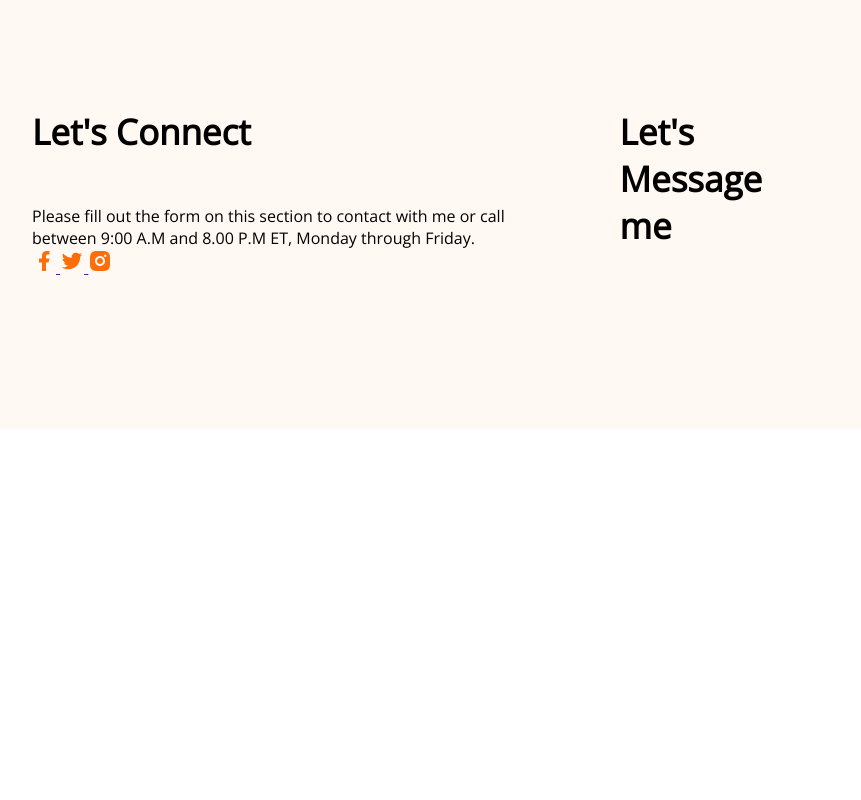
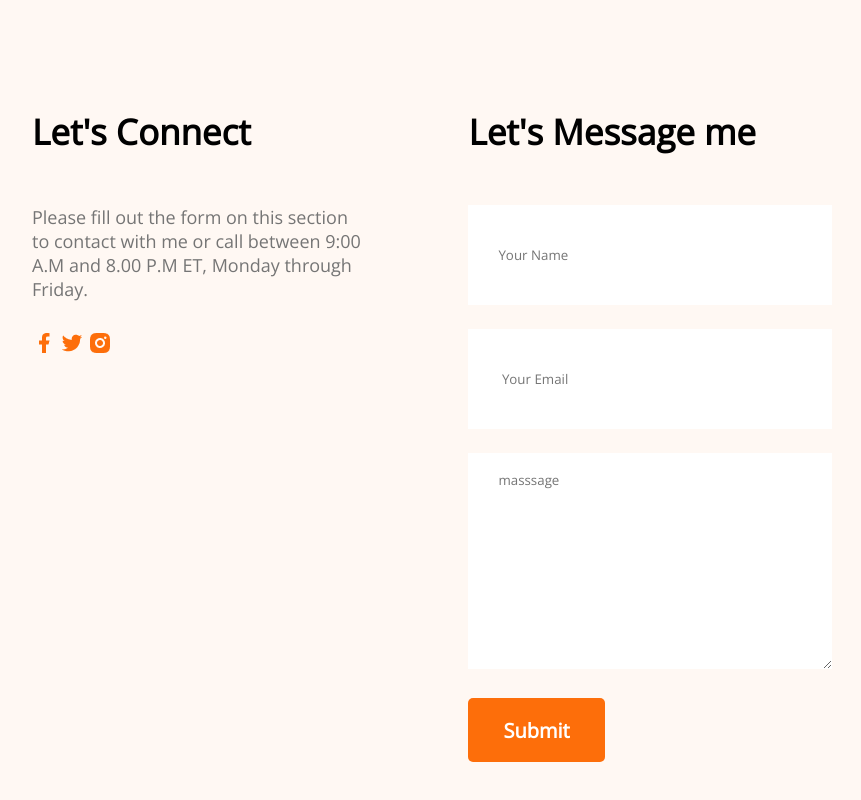
Before and after one commit to shakilahmedshuvo/developer-portfolio, a plain HTML site: page index.html in a window 1280 px wide. Shown: the part 3173-3973 px from the top of the page, without its empty margins (238-1099 px from the left). Before the commit the page ends 3602 px from the top, so only its background shows below. Drawn offline with nearby package versions, Linux system fonts and the light colour scheme.

Commit message:
contectd

```diff
--- a/index.html
+++ b/index.html
@@ -163,7 +163,7 @@
         <section class="contact">
             <div>
                 <h3 class="section-title">Let's Connect</h3>
-                <p>Please fill out the form on this section to contact with me or call between 9:00 A.M and 8.00 P.M ET,
+                <p class="section-description">Please fill out the form on this section to contact with me or call between 9:00 A.M and 8.00 P.M ET,
                     Monday through Friday.
                 </p>
                 <a href="">
@@ -178,7 +178,12 @@
             </div>
             <div>
                 <h3 class="section-title">Let's Message me</h3>
-
+                    <form action="">
+                        <input type="text" name="" id="" placeholder="Your Name">
+                        <input type="email" name="" id="" placeholder=" Your Email">
+                        <textarea name="" id="" cols="30" rows="10" placeholder="masssage"></textarea>
+                        <input class="btn-primary" type="submit" value="Submit">
+                    </form>
             </div>
         </section>
 
--- a/style/portfolio.css
+++ b/style/portfolio.css
@@ -187,17 +187,33 @@ section {
     color: #757575;
 
 }
-.resume-button{
+
+.resume-button {
     margin-top: 50px;
     text-align: center;
 }
+
 /* contact style */
-.contact{
+.contact {
     display: flex;
     gap: 100px;
-    background-color:#fff8f3 ;
+    background: #fff8f3;
     padding: 130px 200px;
 }
-.contact .section-title{
+
+.contact .section-title {
     text-align: left;
 }
+
+.contact input[type="text"],input[type="email"],textarea {
+    margin-bottom: 24px;
+    border: 0;
+    width: 100%;
+    padding:18px 30px; ;
+}
+input{
+    height: 64px;
+}
+.contact a{
+    text-decoration: none;
+}
```
